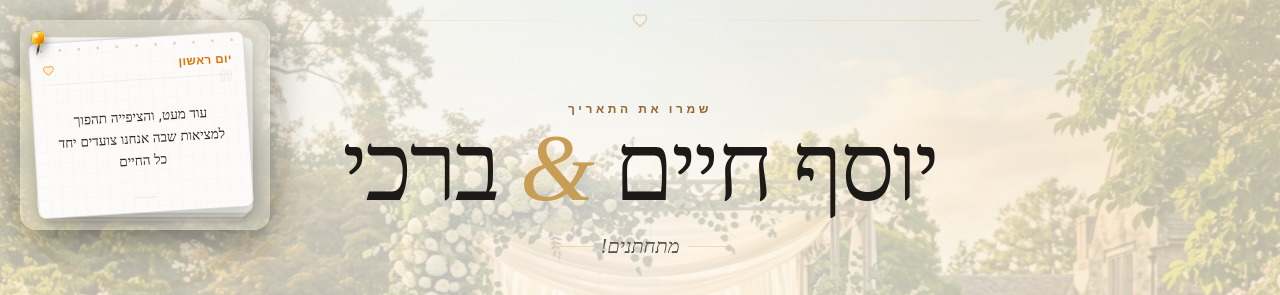
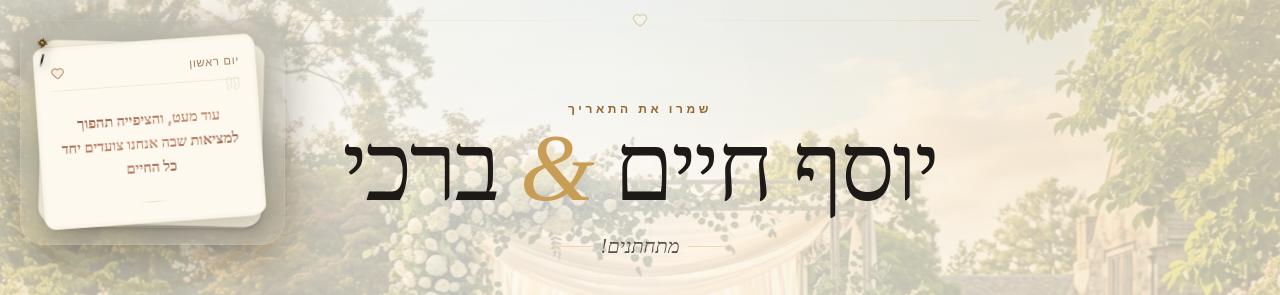
Before and after one commit to shey7048-alt/Yosef-Chaim-Barachi-are-getting-married, a React (Vite) app: page / in a window 1280 px wide. Shown: the top 295 px of the page. Built offline with nearby package versions, Linux system fonts and the light colour scheme; no server answers; a web font is replaced by a local one.

Commit message:
style: update desktop calendar visual styling
Refine the desk calendar aesthetics by increasing dimensions, updating corner radius, and enhancing the layered paper effects for a more premium, tactile look.

```diff
--- a/src/components/DailyQuoteCalendar.tsx
+++ b/src/components/DailyQuoteCalendar.tsx
@@ -137,86 +137,141 @@ export default function DailyQuoteCalendar({ timeOffset = 0 }: DailyQuoteCalenda
   return (
     <div
       id="desktop-desk-calendar"
-      className="fixed top-5 left-5 z-[45] pointer-events-none select-none scale-90 sm:scale-100 origin-top-left animate-fade-in"
+      className="fixed top-5 left-5 z-[45] pointer-events-none select-none scale-95 sm:scale-100 origin-top-left animate-fade-in"
     >
-      {/* Frosted Glass Background Panel */}
-      <div className="relative w-[250px] h-[210px] rounded-2xl p-4 bg-white/5 backdrop-blur-md border border-white/10 shadow-[0_12px_40px_rgba(0,0,0,0.4)] flex items-center justify-center overflow-visible">
+      {/* Frosted Glass Kept-box Backdrop Panel */}
+      <div className="relative w-[265px] h-[225px] rounded-3xl p-4 bg-stone-900/10 backdrop-blur-md border border-white/10 shadow-[0_15px_45px_rgba(35,25,15,0.35)] flex items-center justify-center overflow-visible">
 
-        {/* The tidy, perfectly straight remaining stack of sheets underneath */}
-        <div className="absolute inset-x-6 bottom-4 top-4 bg-[#f1f0ea] border border-stone-200/60 rounded-lg shadow-sm transform translate-y-2 translate-x-0 opacity-40 pointer-events-none" />
-        <div className="absolute inset-x-5 bottom-4 top-4 bg-[#f6f5ee] border border-stone-200/60 rounded-lg shadow-md transform translate-y-1 translate-x-0 opacity-80 pointer-events-none" />
-        <div className="absolute inset-x-4 bottom-4 top-4 bg-[#faf9f3] border border-stone-200/60 rounded-lg shadow-lg transform translate-y-0 translate-x-0 pointer-events-none" />
+        {/* Underlayer 3: Warm deep clay/sand paper layer */}
+        <div
+          className="absolute inset-x-7 bottom-5 top-5 bg-[#E6DCC3] border border-stone-300/40 shadow-sm pointer-events-none opacity-60"
+          style={{
+            borderRadius: '16px 12px 14px 18px / 14px 16px 13px 15px',
+            transform: 'rotate(0.5deg) translate(0px, 4px)'
+          }}
+        />
 
-        {/* Top Dynamic Sheet - Rotated slightly to the left, with torn/frayed aesthetic edges */}
+        {/* Underlayer 2: Warm antique cream handmade page */}
         <div
-          className="absolute inset-x-4 bottom-4 top-4 bg-[#fcfbfa] border border-stone-300/80 rounded-lg shadow-[4px_10px_25px_rgba(0,0,0,0.22)] transform rotate-[-3.5deg] -translate-x-1 p-3 flex flex-col justify-between pointer-events-none overflow-hidden"
+          className="absolute inset-x-6 bottom-5 top-5 bg-[#EFE9D5]/90 border border-stone-300/50 shadow-md pointer-events-none opacity-90"
           style={{
-            backgroundImage: 'linear-gradient(rgba(0,0,0,0.01) 1px, transparent 1px), linear-gradient(90deg, rgba(0,0,0,0.01) 1px, transparent 1px)',
-            backgroundSize: '12px 12px'
+            borderRadius: '13px 17px 12px 16px / 16px 13px 17px 12px',
+            transform: 'rotate(-1deg) translate(1px, 2px)'
+          }}
+        />
+
+        {/* Underlayer 1: Soft tactile ivory paper layer */}
+        <div
+          className="absolute inset-x-5 bottom-5 top-5 bg-[#F6F1E0] border border-stone-300/70 shadow-lg pointer-events-none"
+          style={{
+            borderRadius: '15px 13px 18px 14px / 12px 15px 14px 16px',
+            transform: 'rotate(1.5deg) translate(-1px, 1px)'
+          }}
+        />
+
+        {/* Top Primary Keepsake Sheet: Warm ivory-cream handmade deckled-edge textured paper */}
+        <div
+          className="absolute inset-x-5 bottom-5 top-5 bg-[#FDF9EE] border border-[#E9DFCB]/90 shadow-[4px_12px_28px_rgba(45,30,15,0.22)] p-4 flex flex-col justify-between pointer-events-none overflow-hidden"
+          style={{
+            borderRadius: '14px 11px 16px 12px / 11px 16px 12px 15px',
+            transform: 'rotate(-4deg) translate(-3px, -1px)',
+            backgroundImage: 'radial-gradient(#F5ECD2 0.7px, transparent 0.7px), radial-gradient(#F5ECD2 0.7px, #FDF9EE 0.7px)',
+            backgroundSize: '24px 24px',
+            backgroundPosition: '0 0, 12px 12px'
           }}
         >
-          {/* Subtle textured paper frayed fiber simulation on left/right borders */}
-          <div className="absolute inset-y-0 left-0 w-[2px] bg-gradient-to-r from-stone-200/20 to-transparent" />
-          <div className="absolute inset-y-0 right-0 w-[2px] bg-gradient-to-l from-stone-200/20 to-transparent" />
+          {/* Deckled Edge Fibers/Fraying Overlay simulation on margins */}
+          <div className="absolute inset-y-0 left-0 w-[4px] bg-gradient-to-r from-stone-400/5 via-stone-300/10 to-transparent" />
+          <div className="absolute inset-y-0 right-0 w-[4px] bg-gradient-to-l from-stone-400/5 via-stone-300/10 to-transparent" />
+          <div className="absolute inset-x-0 top-0 h-[4px] bg-gradient-to-b from-stone-400/5 via-stone-300/10 to-transparent" />
+          <div className="absolute inset-x-0 bottom-0 h-[4px] bg-gradient-to-t from-stone-400/5 via-stone-300/10 to-transparent" />
 
-          {/* Miniature Binder Perforations (Tear-off dots at the very top) */}
-          <div className="absolute top-1.5 left-2.5 right-2.5 flex justify-between opacity-25">
-            {[...Array(11)].map((_, i) => (
-              <div key={i} className="w-[3px] h-[3px] bg-stone-500 rounded-full" />
-            ))}
-          </div>
-
-          {/* Top Row: Weekday (Golden modern sans-serif typography, left-aligned) & Icon (Right-aligned) */}
-          <div className="flex justify-between items-center mt-1.5 pb-1.5 border-b border-stone-200/60 w-full">
-            {/* Elegant, small, modern golden sans-serif weekday text */}
-            <span className="text-amber-600 font-sans font-semibold text-[11.5px] tracking-wider uppercase pl-0.5">
+          {/* Top Row: Weekday Name (Soft Bronze/Copper) & Ornament (Vintage Heart/Sparkle) */}
+          <div className="flex justify-between items-center pb-2 border-b border-[#EADFC7]/60 w-full mt-0.5">
+            {/* Elegant, clean modern bronze-style weekday heading */}
+            <span
+              className="font-sans font-medium text-[11px] tracking-wider text-[#A37B5C] uppercase pl-1"
+              style={{ letterSpacing: '0.08em' }}
+            >
               {dayNameRaw}
             </span>
 
-            {/* Micro Gold Ornament (Sparkle or Heart) */}
+            {/* Micro Vintage Keepsake Ornament */}
             <div className="flex items-center">
               {activeQuote.theme === 'love' ? (
-                <Heart className="w-3 h-3 text-amber-500/70 fill-amber-500/10" />
+                <Heart className="w-3.5 h-3.5 text-[#B28264]/80 fill-[#B28264]/10" />
               ) : (
-                <Sparkles className="w-3 h-3 text-amber-500/70" />
+                <Sparkles className="w-3.5 h-3.5 text-[#B28264]/80" />
               )}
             </div>
           </div>
 
-          {/* Central Quote Area - Luxury High-Contrast Font Rendering */}
+          {/* Central Quote Body - Rendered in a Delicate Brushed Rose Gold / Soft Bronze */}
           <div className="flex-1 flex flex-col justify-center py-2 relative">
-            <Quote className="w-3.5 h-3.5 text-stone-300/30 absolute -top-1.5 right-0" />
+            <Quote className="w-4 h-4 text-[#C09A7F]/15 absolute -top-1 right-0" />
 
             <p
-              className="text-stone-800 font-serif text-[12.5px] sm:text-[13.5px] font-normal leading-relaxed text-center px-1 max-h-[85px] overflow-hidden select-none"
+              className="bg-gradient-to-br from-[#8C5239] via-[#C98E72] to-[#733F27] bg-clip-text text-transparent font-serif text-[13.5px] sm:text-[14.5px] font-bold leading-relaxed text-center px-1 max-h-[90px] overflow-hidden select-none"
               dir="rtl"
               style={{
                 fontFamily: "'Playfair Display', 'Inter', serif",
-                textShadow: '0.5px 0.5px 1px rgba(0,0,0,0.05)'
+                filter: 'drop-shadow(0.5px 0.7px 0.7px rgba(255,255,255,0.55))'
               }}
             >
               {activeQuote.quote}
             </p>
           </div>
 
-          {/* Delicate bottom accent line */}
-          <div className="w-full flex justify-center items-center pb-0.5">
-            <div className="w-6 h-[1px] bg-amber-500/20" />
+          {/* Delicate Soft Bronze Central Footer Accent Divider */}
+          <div className="w-full flex justify-center items-center pb-1">
+            <div className="w-8 h-[1px] bg-gradient-to-r from-transparent via-[#C09A7F]/30 to-transparent" />
           </div>
 
         </div>
 
-        {/* Elegant Golden Push-Pin in the top-left corner holding the sheet */}
-        <div className="absolute top-2.5 left-2.5 z-50 pointer-events-none drop-shadow-[2px_5px_4px_rgba(0,0,0,0.38)] flex flex-col items-center">
-          {/* Metallic Pin Head (3D dome with luxury gold glint) */}
-          <div className="w-3.5 h-3.5 rounded-full bg-gradient-to-br from-amber-100 via-amber-400 to-amber-700 border border-amber-300/40 relative flex items-center justify-center">
-            {/* White light reflection */}
-            <div className="absolute top-0.5 left-0.5 w-1 h-1 bg-white/75 rounded-full blur-[0.2px]" />
-            {/* Inner tack pin core */}
-            <div className="w-1.5 h-1.5 rounded-full bg-amber-600/25" />
-          </div>
-          {/* Fine Pin shaft casting a realistic tiny shadow onto the paper */}
-          <div className="w-[1.5px] h-3 bg-gradient-to-b from-amber-600 via-stone-800 to-transparent -mt-[1px] transform rotate-[12deg]" />
+        {/* Custom detailed vintage brass flower bloom pushpin on the top-left */}
+        <div
+          className="absolute top-2.5 left-2.5 z-50 pointer-events-none drop-shadow-[2.5px_4.5px_5px_rgba(50,35,20,0.5)] flex flex-col items-center"
+          style={{ transform: 'rotate(-5deg)' }}
+        >
+          {/* Flower bloom design using overlapping brass/gold circular petals */}
+          <svg width="24" height="24" viewBox="0 0 24 24" fill="none" xmlns="http://www.w3.org/2000/svg" className="transform rotate-[18deg]">
+            <defs>
+              {/* Antique Gold / Vintage Brass gradient */}
+              <radialGradient id="vintage-brass-light" cx="35%" cy="35%" r="65%">
+                <stop offset="0%" stopColor="#FFF1C2" />   {/* Light bronze sheen */}
+                <stop offset="25%" stopColor="#D9B46E" />  {/* Warm brass */}
+                <stop offset="65%" stopColor="#A3783D" />  {/* Aged bronze shadow */}
+                <stop offset="100%" stopColor="#5E431B" /> {/* Antique brown oxide */}
+              </radialGradient>
+              {/* Dark aged core gradient */}
+              <radialGradient id="brass-aged-core" cx="50%" cy="50%" r="50%">
+                <stop offset="0%" stopColor="#B3894B" />
+                <stop offset="70%" stopColor="#6E4F22" />
+                <stop offset="100%" stopColor="#301F08" />
+              </radialGradient>
+            </defs>
+
+            {/* 8-Petal Rose Bloom Pin Assembly */}
+            {/* Outer Petals */}
+            <path d="M12 12 C10.5 5, 13.5 5, 12 12 Z" fill="url(#vintage-brass-light)" stroke="#5E431B" strokeWidth="0.35" />
+            <path d="M12 12 C19 10.5, 19 13.5, 12 12 Z" fill="url(#vintage-brass-light)" stroke="#5E431B" strokeWidth="0.35" />
+            <path d="M12 12 C13.5 19, 10.5 19, 12 12 Z" fill="url(#vintage-brass-light)" stroke="#5E431B" strokeWidth="0.35" />
+            <path d="M12 12 C5 13.5, 5 10.5, 12 12 Z" fill="url(#vintage-brass-light)" stroke="#5E431B" strokeWidth="0.35" />
+
+            {/* Inner Diagonal Petals */}
+            <path d="M12 12 C7.5 7.5, 10.5 6.5, 12 12 Z" fill="url(#vintage-brass-light)" stroke="#5E431B" strokeWidth="0.35" opacity="0.95" />
+            <path d="M12 12 C16.5 7.5, 17.5 10.5, 12 12 Z" fill="url(#vintage-brass-light)" stroke="#5E431B" strokeWidth="0.35" opacity="0.95" />
+            <path d="M12 12 C16.5 16.5, 13.5 17.5, 12 12 Z" fill="url(#vintage-brass-light)" stroke="#5E431B" strokeWidth="0.35" opacity="0.95" />
+            <path d="M12 12 C7.5 16.5, 6.5 13.5, 12 12 Z" fill="url(#vintage-brass-light)" stroke="#5E431B" strokeWidth="0.35" opacity="0.95" />
+
+            {/* Aged golden seed-bud core */}
+            <circle cx="12" cy="12" r="3" fill="url(#brass-aged-core)" stroke="#4A3415" strokeWidth="0.5" />
+            <circle cx="11.4" cy="11.4" r="0.75" fill="#FFF8DD" opacity="0.7" />
+          </svg>
+
+          {/* Realistic angled pin shaft projecting shadow behind */}
+          <div className="w-[1.5px] h-3.5 bg-gradient-to-b from-[#4A3415]/80 via-stone-900 to-transparent -mt-[1px] transform rotate-[18deg] origin-top" />
         </div>
 
       </div>
```
